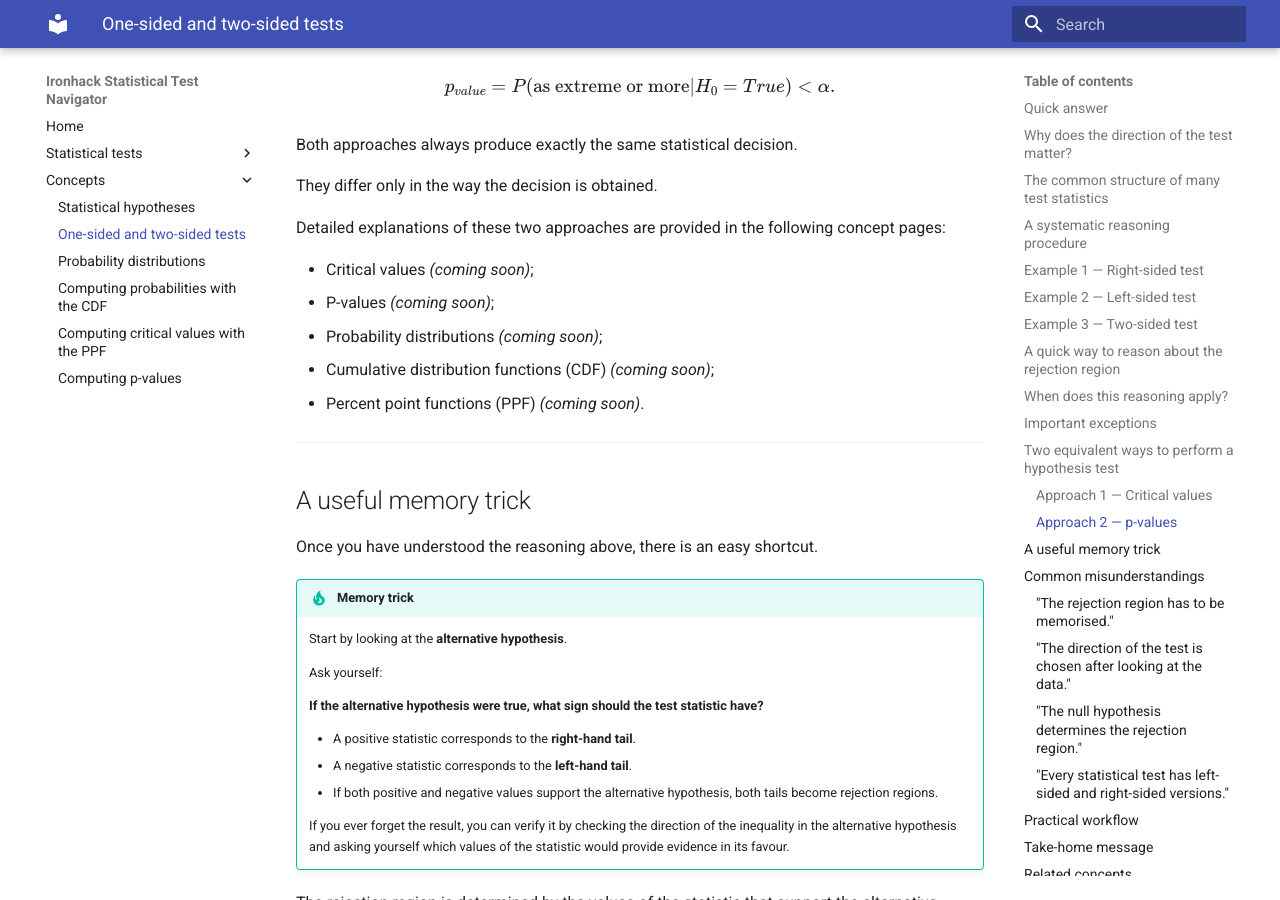
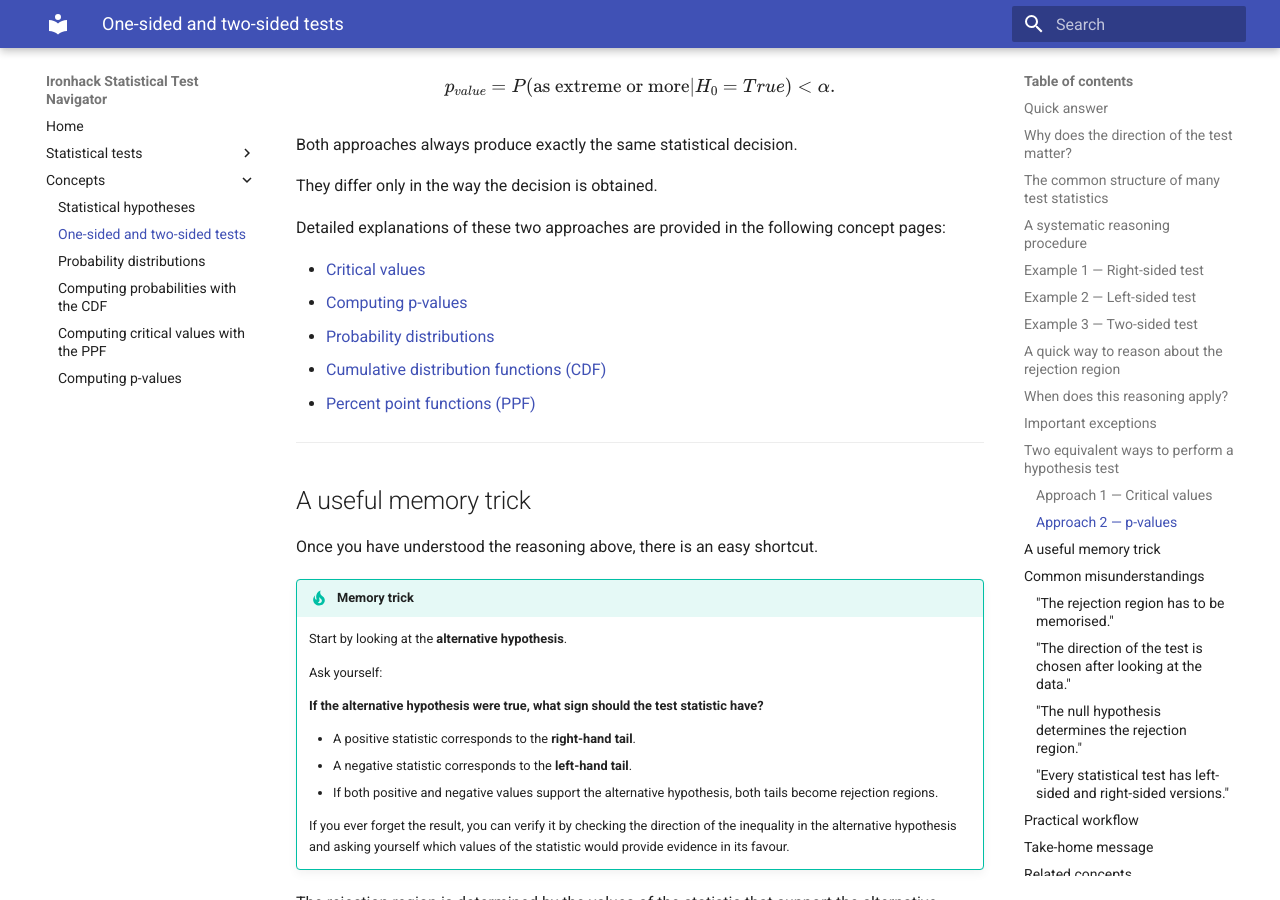
Before and after one commit to ironhack-edu/StatNavigator, an MkDocs documentation site: the page built from docs/concepts/one-sided-and-two-sided-tests.md, in a window 1280 px wide and 900 px high, scrolled down 7287 px. Built offline with MkDocs 1.6.1 and Material for MkDocs 9.7.7, drawn with Linux system fonts in a browser that asks for light colours; some of the changed text lies outside the part shown.

Commit message:
Partial fill of  sections

```diff
--- a/docs/concepts/one-sided-and-two-sided-tests.md
+++ b/docs/concepts/one-sided-and-two-sided-tests.md
@@ -378,11 +378,11 @@ They differ only in the way the decision is obtained.
 Detailed explanations of these two approaches are provided in the
 following concept pages:
 
-- Critical values *(coming soon)*;
-- P-values *(coming soon)*;
-- Probability distributions *(coming soon)*;
-- Cumulative distribution functions (CDF) *(coming soon)*;
-- Percent point functions (PPF) *(coming soon)*.
+- [Critical values](computing-p-values.md)
+- [Computing p-values](computing-p-values.md)
+- [Probability distributions](probability-distributions.md)
+- [Cumulative distribution functions (CDF)](computing-probabilities-with-cdf.md)
+- [Percent point functions (PPF)](computing-critical-values-with-ppf.md)
 
 ---
 
@@ -506,10 +506,10 @@ Whenever you encounter a new hypothesis test:
 
 - [Statistical hypotheses](hypotheses.md)
 - [Probability distributions](probability-distributions.md)
-- Critical values *(coming soon)*
-- P-values *(coming soon)*
-- Cumulative distribution functions (CDF) *(coming soon)*
-- Percent point functions (PPF) *(coming soon)*
+- [Computing Critical values](computing-critical-values-with-ppf.md)
+- [Computing p-values](computing-p-values.md)
+- [Cumulative distribution functions (CDF)](computing-probabilities-with-cdf.md)
+- [Percent point functions (PPF)](computing-critical-values-with-ppf.md)
 
 ---
 
```
Also changed, not shown: docs/concepts/computing-probabilities-with-cdf.md (+2 -2 lines), docs/concepts/hypotheses.md (+3 -3 lines), docs/concepts/probability-distributions.md (+2 -2 lines).
